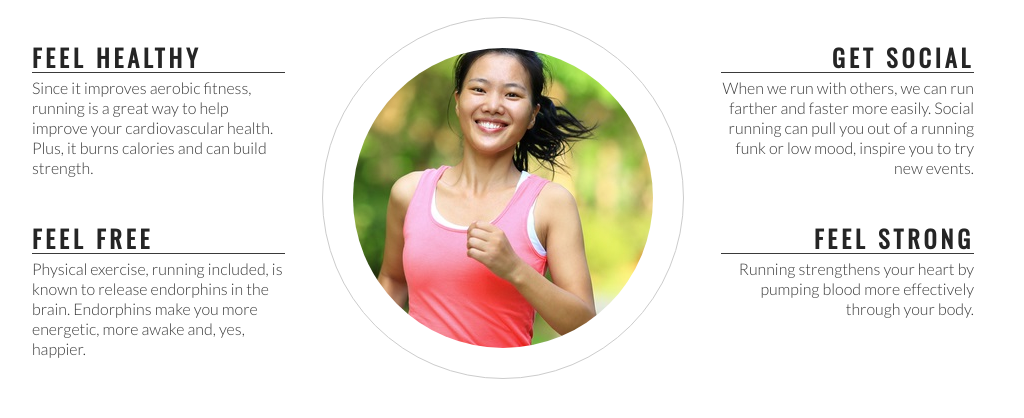
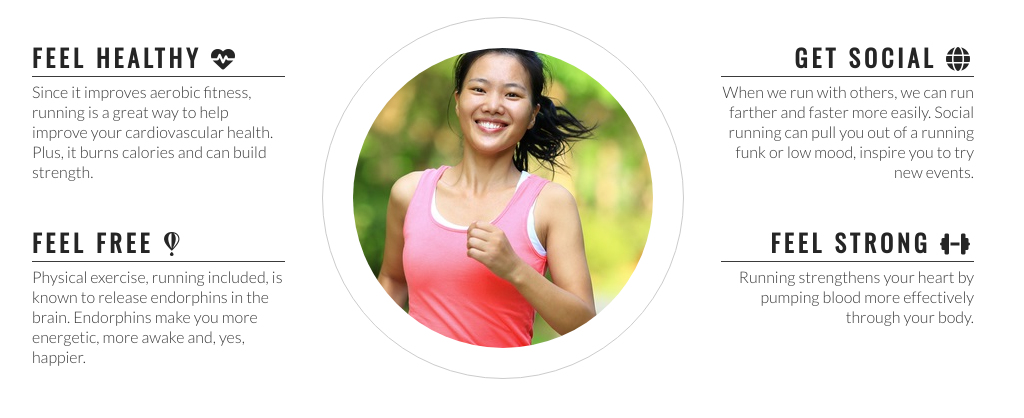
Before and after one commit to TimSchulz1991/love-running, a plain HTML site: page index.html in a window 1280 px wide. Shown: the part 764-1182 px from the top of the page, without its empty margins (137-1161 px from the left). Drawn offline with nearby package versions, Linux system fonts and the light colour scheme.

Commit message:
Add icons to -reasons for running- headlines

```diff
--- a/index.html
+++ b/index.html
@@ -36,24 +36,24 @@
         <h2 id="welcome">Why Love Running With Us?</h2>
         <div id="left-about">
             <div class="left-about-heading">
-                <h2>Feel Healthy</h2>
+                <h2>Feel Healthy <i class="fas fa-heartbeat"></i></h2>
                 <hr>
                 <p>Since it improves aerobic fitness, running is a great way to help improve your cardiovascular health. Plus, it burns calories and can build strength.</p>
             </div>
             <div class="left-about-heading">
-                <h2>Feel Free</h2>
+                <h2>Feel Free <i class="fab fa-fly"></i></h2>
                 <hr>
                 <p>Physical exercise, running included, is known to release endorphins in the brain. Endorphins make you more energetic, more awake and, yes, happier.</p>
             </div>
         </div>
         <div id="right-about">
             <div class="right-about-heading">
-                <h2>Get Social</h2>
+                <h2>Get Social <i class="fas fa-globe"></i></h2>
                 <hr>
                 <p>When we run with others, we can run farther and faster more easily. Social running can pull you out of a running funk or low mood, inspire you to try new events.</p>
             </div>
             <div class="right-about-heading">
-                <h2>Feel Strong</h2>
+                <h2>Feel Strong <i class="fas fa-dumbbell"></i></h2>
                 <hr>
                 <p>Running strengthens your heart by pumping blood more effectively through your body.</p>
             </div>
@@ -70,6 +70,9 @@
     <footer>
         social links etc
     </footer>
+
+    <!-- Font Awesome -->
+    <script src="https://kit.fontawesome.com/34953ef7dd.js" crossorigin="anonymous"></script>
 </body>
 
 </html>
```
